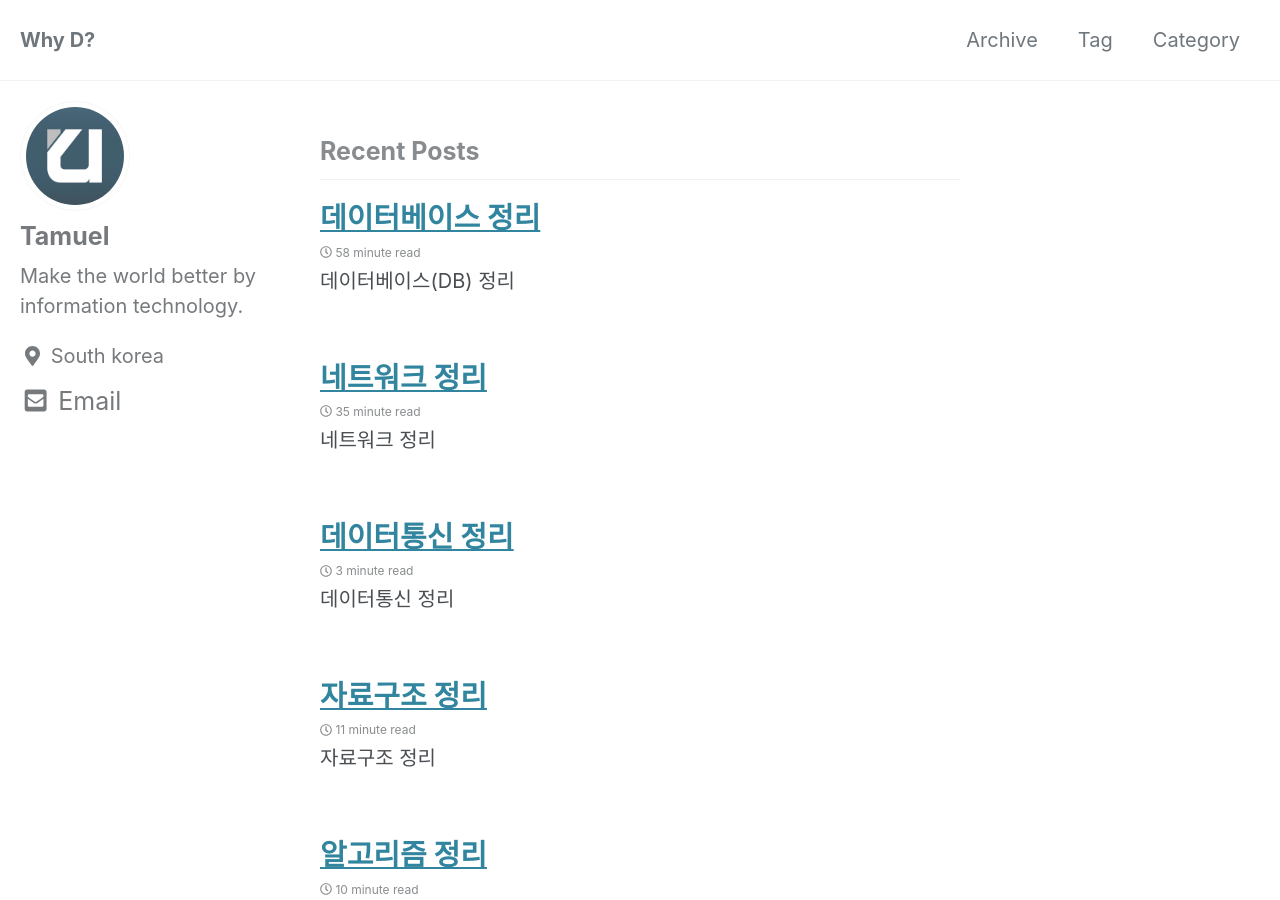
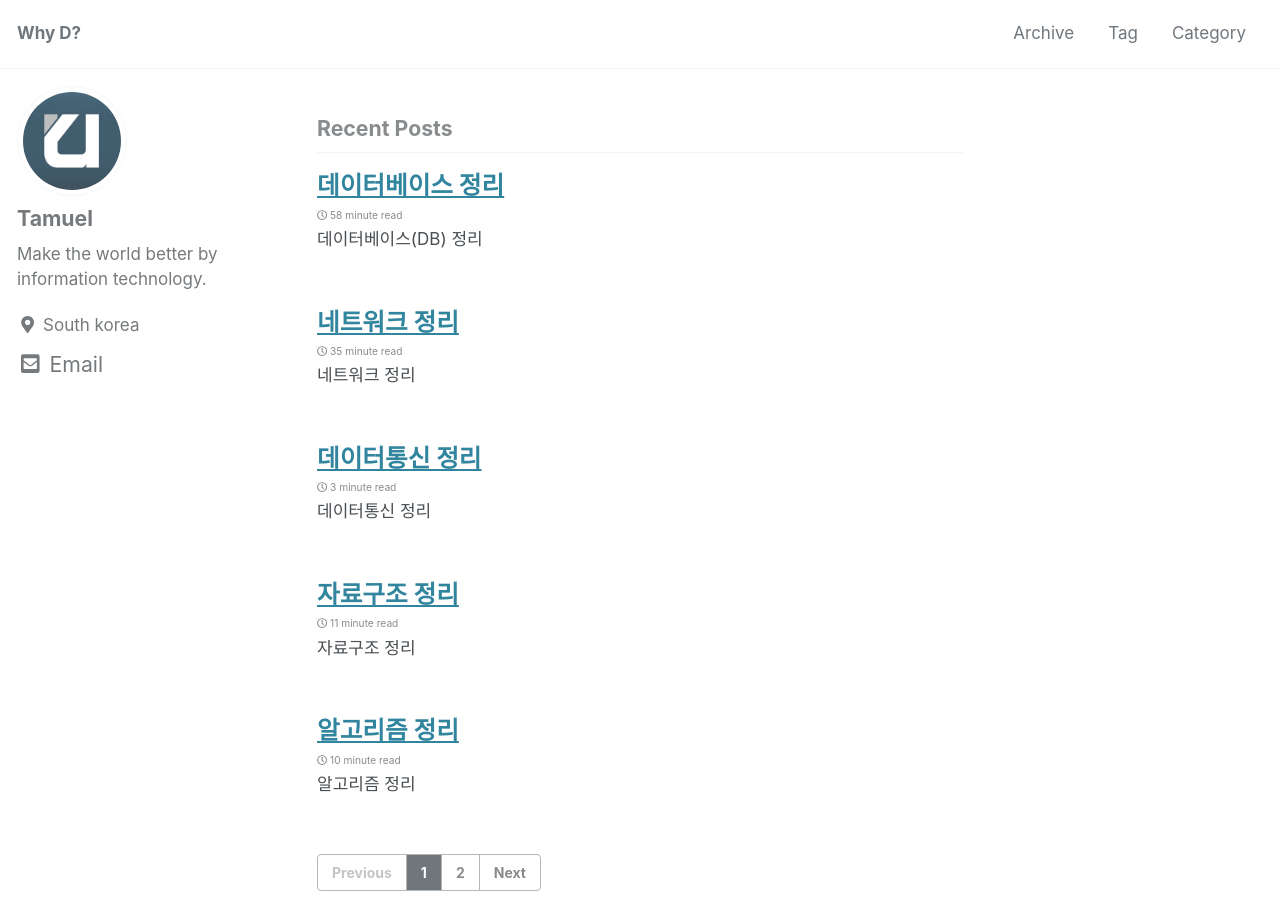
Before and after one commit to Tamuel/tamuel.github.io, a Jekyll site: the page built from index.html, in a window 1280 px wide and 900 px high. Built offline with Jekyll 4.4.1, drawn with Linux system fonts in a browser that asks for light colours; cached includes are drawn as plain includes; the list of posts is cut into pages by our own code.

Commit message:
Resize fonts

```diff
--- a/assets/css/main.scss
+++ b/assets/css/main.scss
@@ -10,21 +10,21 @@ html {
   /* apply a natural box layout model to all elements */
   box-sizing: border-box;
   background-color: $background-color;
-  font-size: 14px;
+  font-size: 13px;
 
   @include breakpoint($small) {
-    font-size: 14px;
+    font-size: 13px;
   }
 
   @include breakpoint($medium) {
-    font-size: 16px;
+    font-size: 13px;
   }
 
   @include breakpoint($large) {
-    font-size: 18px;
+    font-size: 15px;
   }
 
   @include breakpoint($x-large) {
-    font-size: 20px;
+    font-size: 17px;
   }
 }
```
